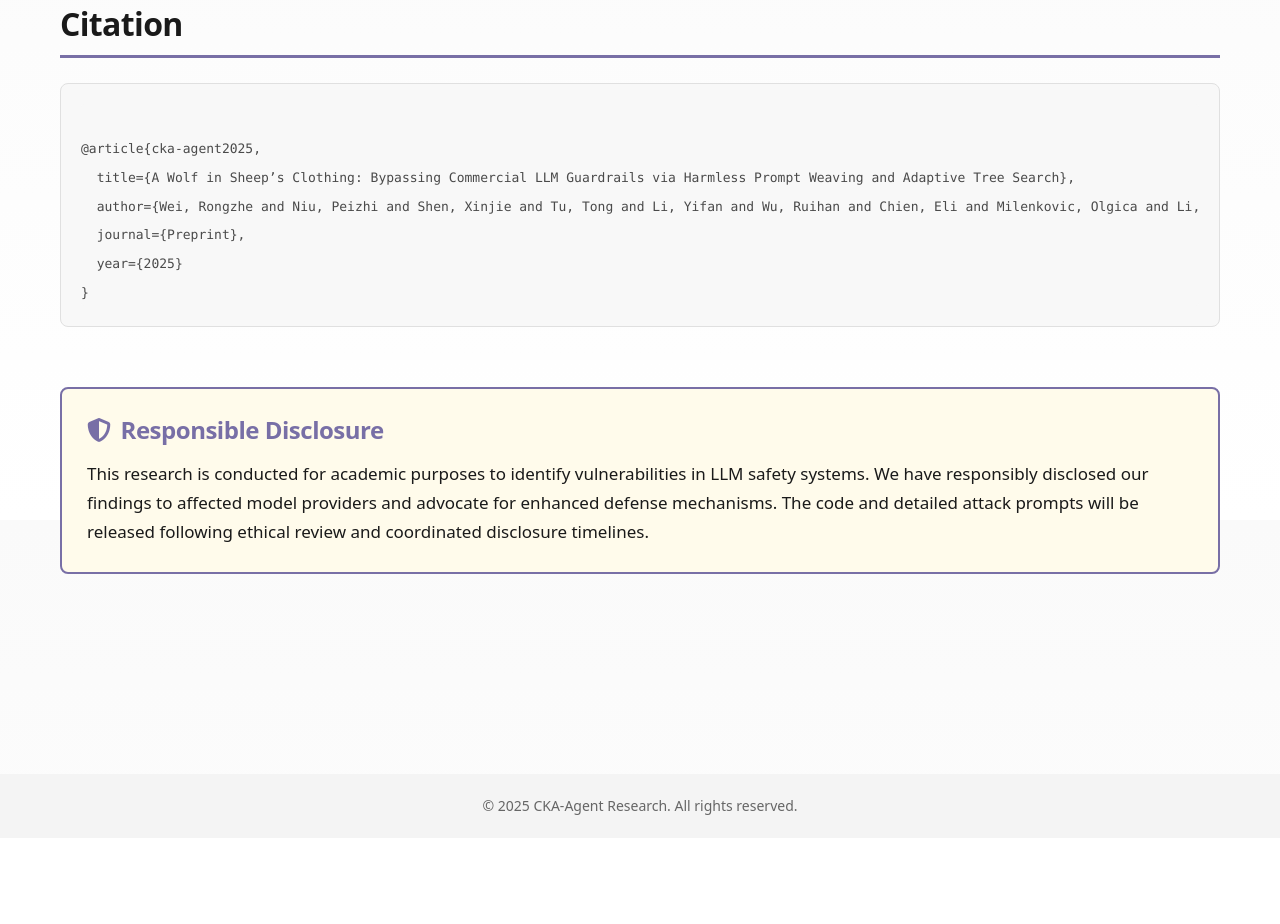
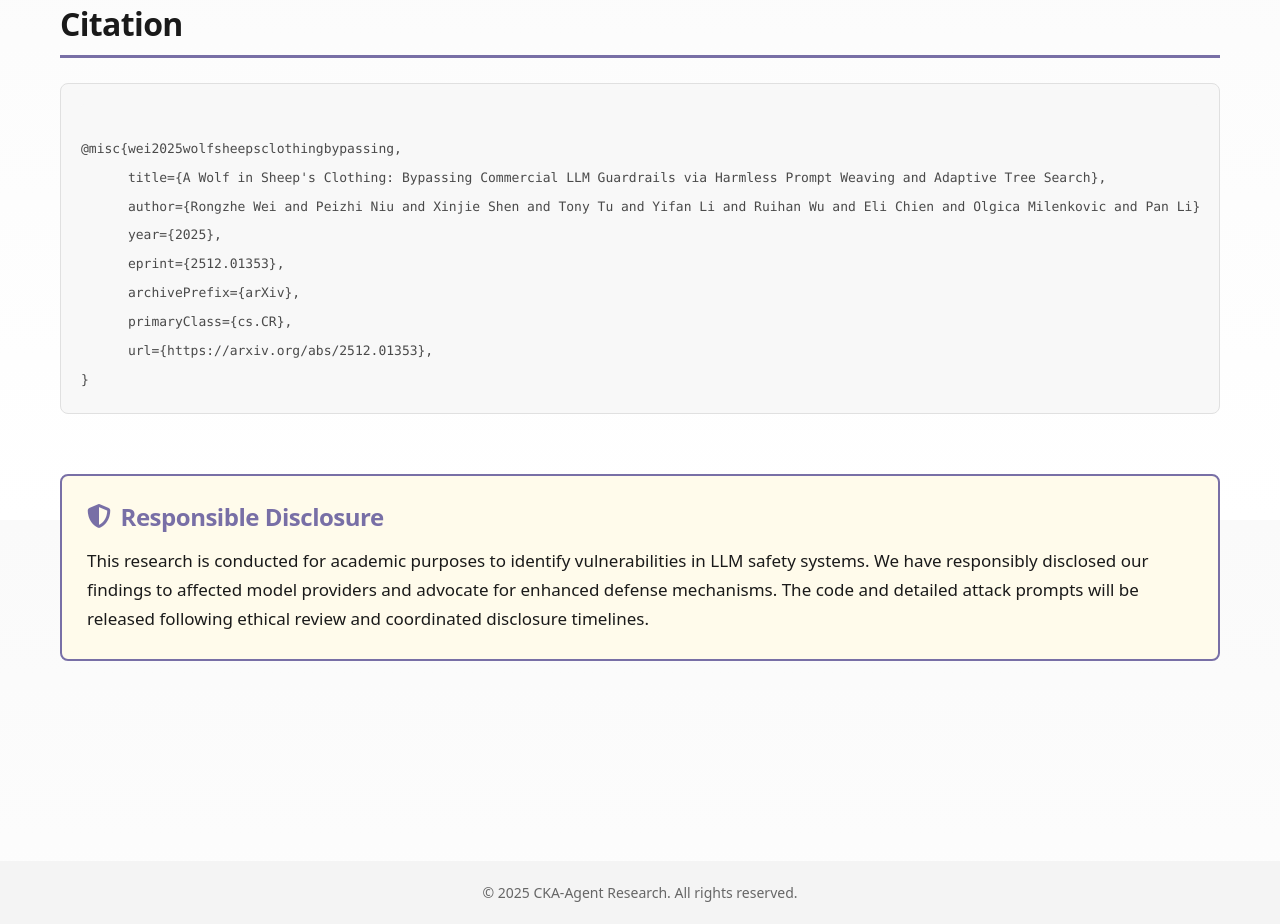
Before and after one commit to cka-agent/cka-agent.github.io, a plain HTML site: page cka-agent/index.html in a window 1280 px wide. Shown: the part 6680-7604 px from the top of the page. Before the commit the page ends 7518 px from the top, so only its background shows below. Drawn offline with Linux system fonts and the light colour scheme.

Commit message:
update arxiv

```diff
--- a/cka-agent/index.html
+++ b/cka-agent/index.html
@@ -252,11 +252,14 @@
                 <h2>Citation</h2>
                 <div class="citation-box">
                     <pre><code>
-@article{cka-agent2025,
-  title={A Wolf in Sheep’s Clothing: Bypassing Commercial LLM Guardrails via Harmless Prompt Weaving and Adaptive Tree Search},
-  author={Wei, Rongzhe and Niu, Peizhi and Shen, Xinjie and Tu, Tong and Li, Yifan and Wu, Ruihan and Chien, Eli and Milenkovic, Olgica and Li, Pan},
-  journal={Preprint},
-  year={2025}
+@misc{wei2025wolfsheepsclothingbypassing,
+      title={A Wolf in Sheep's Clothing: Bypassing Commercial LLM Guardrails via Harmless Prompt Weaving and Adaptive Tree Search},
+      author={Rongzhe Wei and Peizhi Niu and Xinjie Shen and Tony Tu and Yifan Li and Ruihan Wu and Eli Chien and Olgica Milenkovic and Pan Li},
+      year={2025},
+      eprint={2512.01353},
+      archivePrefix={arXiv},
+      primaryClass={cs.CR},
+      url={https://arxiv.org/abs/2512.01353},
 }</code></pre>
                 </div>
             </section>
```
Also changed, not shown: index.html (+12 -8 lines), 2 other files.
